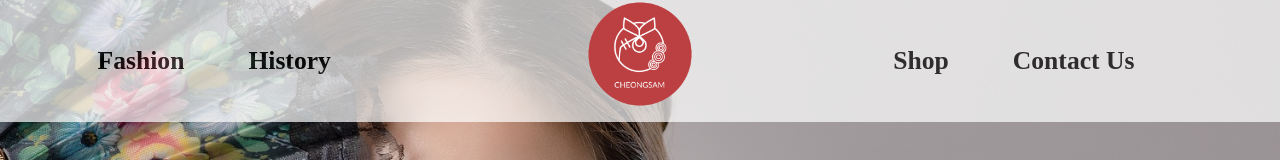
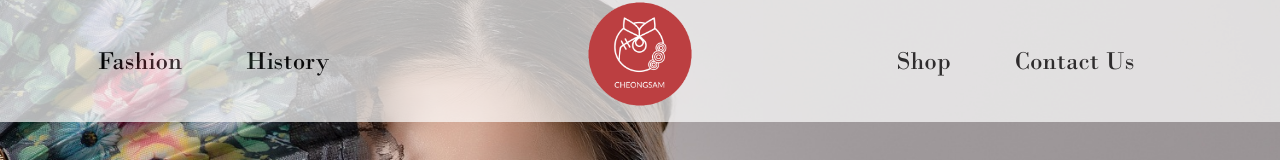
Before and after one commit to Ahmedmubarakweb/Fashion-1, a plain HTML site: page index.html in a window 1280 px wide. Shown: the top 160 px of the page. Drawn offline with nearby package versions, Linux system fonts and the light colour scheme.

Commit message:
Update style.css

```diff
--- a/css/style.css
+++ b/css/style.css
@@ -33,7 +33,7 @@ copyright © 2020 Cheongsam
 
   }
 @font-face {
-	font-family: 'Bodoni';
+	font-family: 'Bodoni-mt';
 	src: url('../css/fonts/bodoni-mt.ttf');
 }
 h1,h2,h3 ,a{
@@ -67,7 +67,7 @@ header{
     padding-left: .5rem;
     color: black;
     font-size: 1.4rem;
-    font-weight: 700;
+    font-weight: 400;
     font-size: 1.6rem;
     text-transform: capitalize;
     font-family: 'bodoni-mt';
```
